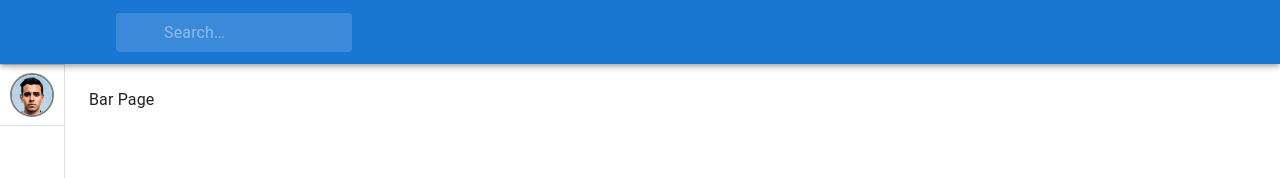
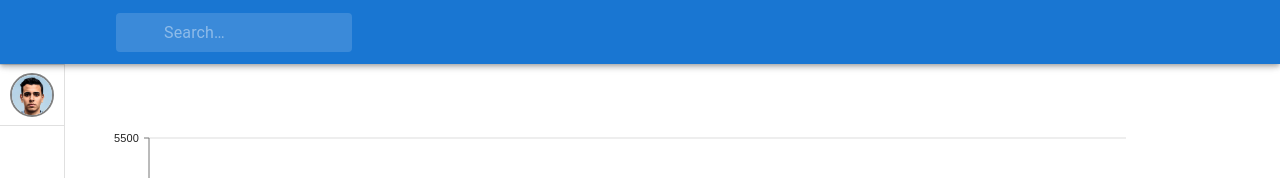
Before and after one commit to Mahamoudabdelfatah/-Admin-Dashboard, a React (Vite) app: page /bar in a window 1280 px wide. Shown: the top 178 px of the page. Built offline with nearby package versions, Linux system fonts and the light colour scheme; some icons are missing.

Commit message:
Bar Chart Page

```diff
--- a/package.json
+++ b/package.json
@@ -20,6 +20,8 @@
     "@mui/icons-material": "^7.3.5",
     "@mui/material": "^7.3.5",
     "@mui/x-data-grid": "^8.20.0",
+    "@nivo/bar": "^0.99.0",
+    "@nivo/core": "^0.99.0",
     "@tailwindcss/vite": "^4.1.17",
     "react": "^19.2.0",
     "react-dom": "^19.2.0",
--- a/src/Pages/Bar/Bar.jsx
+++ b/src/Pages/Bar/Bar.jsx
@@ -1,10 +1,12 @@
-import React from 'react'
+
+import BarChart from './BarChart';
+
+
 
 const Bar = () => {
+
   return (
-    <div>
-      Bar Page
-    </div>
+    <BarChart />
   )
 }
 
--- /dev/null
+++ b/src/Pages/Bar/BarChart.jsx
@@ -0,0 +1,187 @@
+import React from 'react'
+import { ResponsiveBar } from '@nivo/bar'
+import { Box, useTheme } from '@mui/material'
+
+const data = [
+    {
+        year: 2019,
+        Spain: 900,
+        France: 1400,
+        Germany: 1700,
+    },
+
+    {
+        year: 2020,
+        Spain: 1000,
+        France: 1500,
+        Germany: 1800,
+    },
+
+    {
+        year: 2021,
+        Spain: 1100,
+        France: 1600,
+        Germany: 1900,
+    },
+
+    {
+        year: 2022,
+        Spain: 1200,
+        France: 1700,
+        Germany: 2000,
+    },
+
+    {
+        year: 2023,
+        Spain: 1260,
+        France: 1709,
+        Germany: 2080,
+    },
+];
+
+const BarChart = () => {
+    const theme = useTheme()
+    return (
+        <Box sx={{ height: "75vh" }} >
+            <ResponsiveBar /* or Bar for fixed dimensions */
+                data={data}
+                keys={[
+
+                    'Spain',
+                    "France",
+                    "Germany"
+                ]}
+                indexBy="year"
+                labelSkipWidth={12}
+                labelSkipHeight={12}
+                colors={{ scheme: 'paired' }}
+                legends={[
+                    {
+                        dataFrom: 'keys',
+                        anchor: 'bottom-right',
+                        direction: 'column',
+                        translateX: 120,
+                        itemsSpacing: 3,
+                        itemWidth: 100,
+                        itemHeight: 16
+                    }
+                ]}
+                axisBottom={{ legend: 'Year', legendOffset: 42 }}
+                axisLeft={{ legend: 'Salary / Month', legendOffset: -50 }}
+                margin={{ top: 50, right: 130, bottom: 50, left: 60 }}
+                theme={
+                    {
+                        "text": {
+                            "fontSize": 11,
+                            "fill": theme.palette.text.primary,
+                            "outlineWidth": 0,
+                            "outlineColor": "#ffffff"
+                        },
+                        "axis": {
+                            "domain": {
+                                "line": {
+                                    "stroke": "#777777",
+                                    "strokeWidth": 1
+                                }
+                            },
+                            "legend": {
+                                "text": {
+                                    "fontSize": 12,
+                                    "fill": theme.palette.text.primary,
+                                    "outlineWidth": 0,
+                                    "outlineColor": "#ffffff"
+                                }
+                            },
+                            "ticks": {
+                                "line": {
+                                    "stroke": "#777777",
+                                    "strokeWidth": 1
+                                },
+                                "text": {
+                                    "fontSize": 11,
+                                    "fill": theme.palette.text.primary,
+                                    "outlineWidth": 0,
+                                    "outlineColor": "#ffffff"
+                                }
+                            }
+                        },
+                        "grid": {
+                            "line": {
+                                "stroke": "#dddddd",
+                                "strokeWidth": 1
+                            }
+                        },
+                        "legends": {
+                            "title": {
+                                "text": {
+                                    "fontSize": 11,
+                                    "fill": theme.palette.text.primary,
+                                    "outlineWidth": 0,
+                                    "outlineColor": "#ffffff"
+                                }
+                            },
+                            "text": {
+                                "fontSize": 11,
+                                "fill": theme.palette.text.primary,
+                                "outlineWidth": 0,
+                                "outlineColor": "#ffffff"
+                            },
+                            "ticks": {
+                                "line": {},
+                                "text": {
+                                    "fontSize": 10,
+                                    "fill": theme.palette.text.primary,
+                                    "outlineWidth": 0,
+                                    "outlineColor": "#ffffff"
+                                }
+                            }
+                        },
+                        "annotations": {
+                            "text": {
+                                "fontSize": 13,
+                                "fill": theme.palette.text.primary,
+                                "outlineWidth": 2,
+                                "outlineColor": "#ffffff",
+                                "outlineOpacity": 1
+                            },
+                            "link": {
+                                "stroke": "#000000",
+                                "strokeWidth": 1,
+                                "outlineWidth": 2,
+                                "outlineColor": "#ffffff",
+                                "outlineOpacity": 1
+                            },
+                            "outline": {
+                                "stroke": "#000000",
+                                "strokeWidth": 2,
+                                "outlineWidth": 2,
+                                "outlineColor": "#ffffff",
+                                "outlineOpacity": 1
+                            },
+                            "symbol": {
+                                "fill": "#000000",
+                                "outlineWidth": 2,
+                                "outlineColor": "#ffffff",
+                                "outlineOpacity": 1
+                            }
+                        },
+                        "tooltip": {
+                            "wrapper": {},
+                            "container": {
+                                "background": theme.palette.background.default,
+                                "color": theme.palette.text.primary,
+                                "fontSize": 12
+                            },
+                            "basic": {},
+                            "chip": {},
+                            "table": {},
+                            "tableCell": {},
+                            "tableCellValue": {}
+                        }
+                    }}
+            />
+        </Box>
+    )
+}
+
+export default BarChart
```
Also changed, not shown: src/App.jsx (+0 -7 lines), 1 other file (tests, documents, lock files or other folders).
